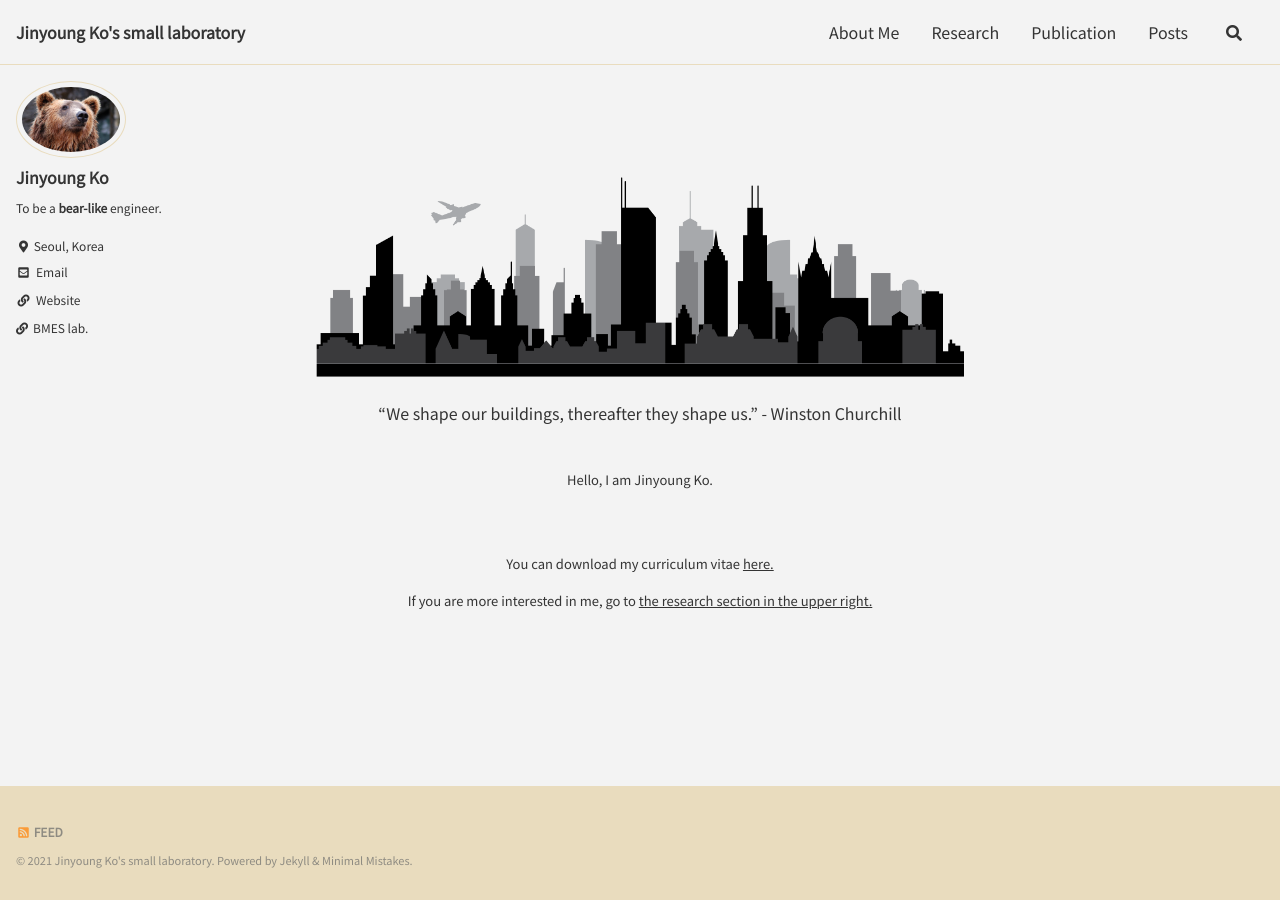
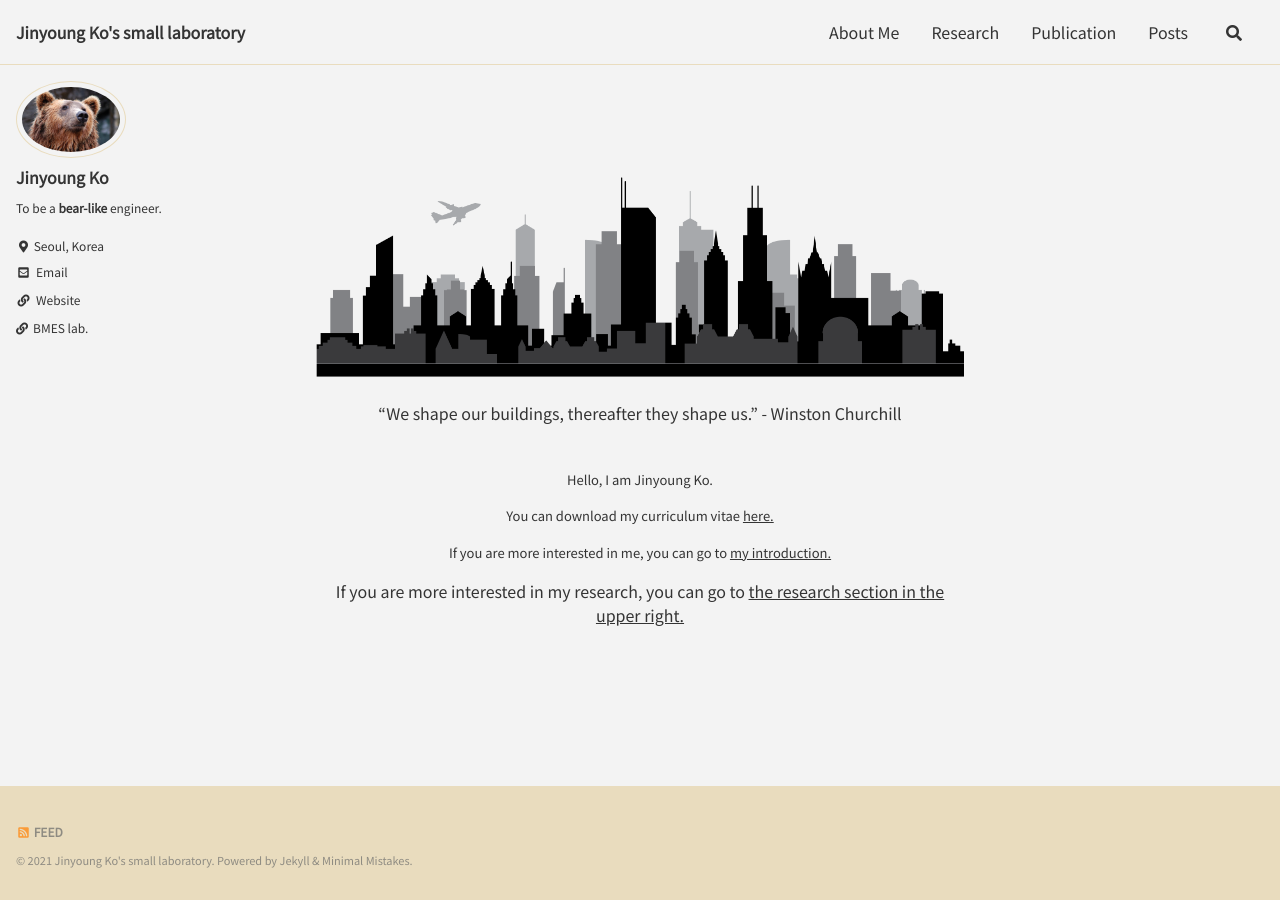
Before and after one commit to jinyoungko96/jinyoungko96.github.io, a Jekyll site: the page built from index.html, in a window 1280 px wide. Built offline with Jekyll 4.4.1, drawn with Linux system fonts in a browser that asks for light colours; cached includes are drawn as plain includes; the list of posts is cut into pages by our own code.

Commit message:
mainpage update....

```diff
--- a/index.html
+++ b/index.html
@@ -12,7 +12,6 @@ style="display: block; margin: 0 auto; width:1250px; height:200px;" ></br>
 
 </br>
 <font size=2><p style="text-align:center;">Hello, I am Jinyoung Ko.</p>
-</br>
-</br>
 <p style="text-align:center;">You can download my curriculum vitae <a href="https://github.com/jinyoungko96/jinyoungko96.github.io/blob/main/assets/pdfs/CV_JinyoungKo.pdf">here.</a></p>
-<p style="text-align:center;">If you are more interested in me, go to <a href="https://jinyoungko96.github.io/research/">the research section in the upper right.</a></p></font>
+<p style="text-align:center;">If you are more interested in me, you can go to <a href="https://jinyoungko96.github.io/about/">my introduction.</a></p></font>
+<p style="text-align:center;">If you are more interested in my research, you can go to <a href="https://jinyoungko96.github.io/research/">the research section in the upper right.</a></p></font>
```
